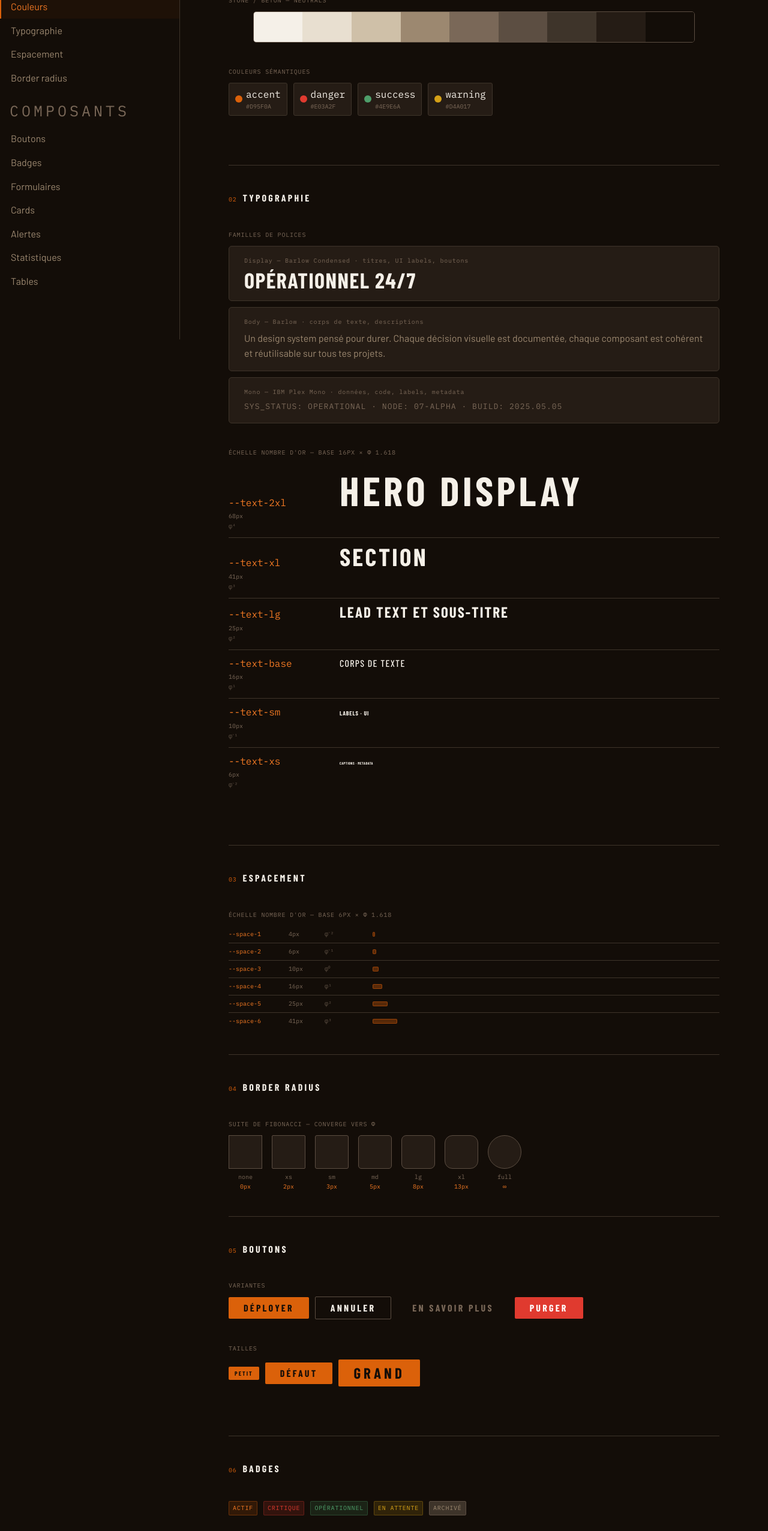
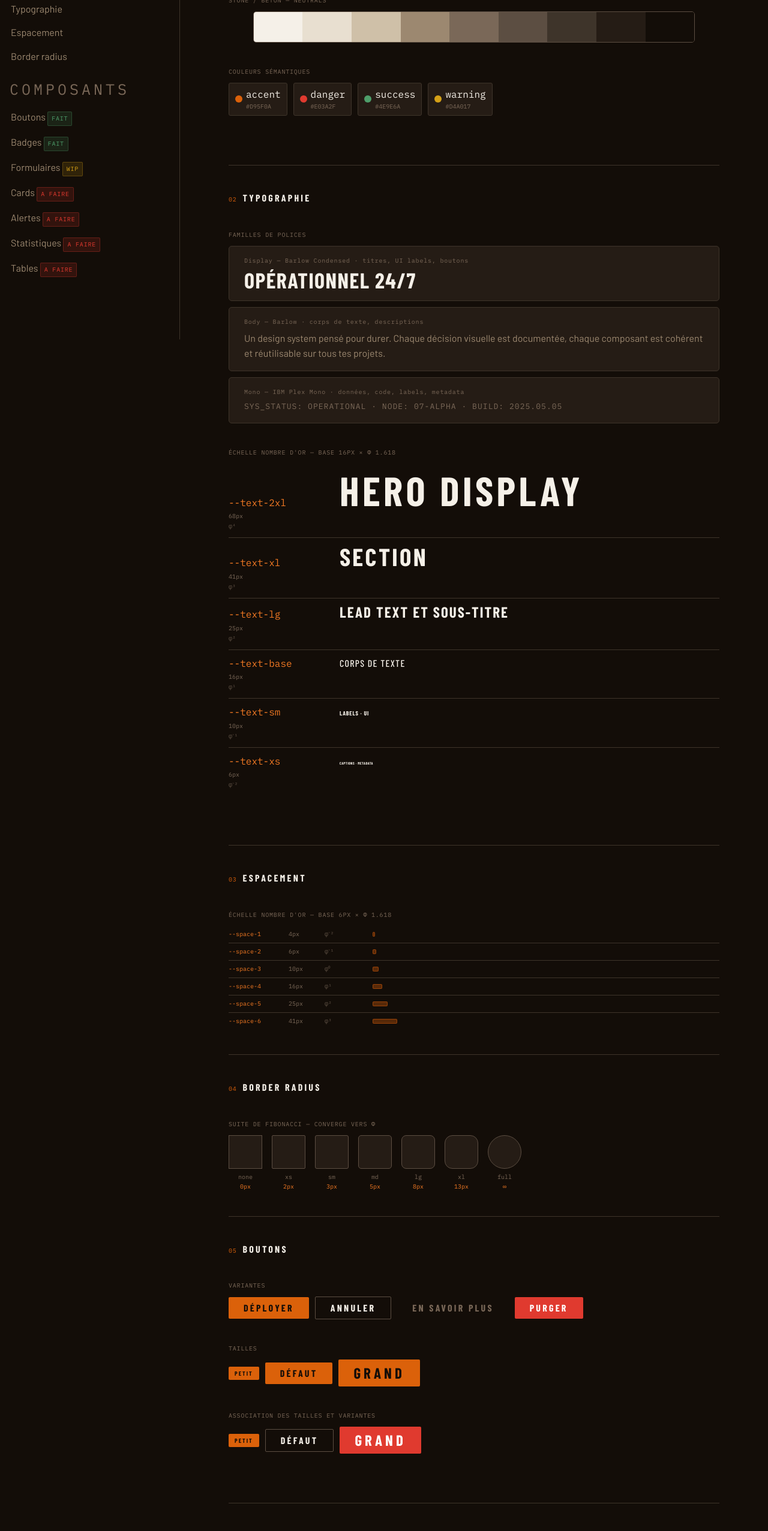
Before and after one commit to AmbroiseDonnet/DesignSystemLab, a React (Vite) app: page / in a window 1280 px wide. Shown: the part 234-2787 px from the top of the page at 60% size. Built offline with nearby package versions, Linux system fonts and the light colour scheme; a web font is replaced by a local one.

Commit message:
Changement du App.tsx pour observer et intégrer les composants

```diff
--- a/src/App.tsx
+++ b/src/App.tsx
@@ -1,3 +1,6 @@
+import Badge from "./composants/primitive/Badge";
+import Button from "./composants/primitive/Button";
+
 export default function App() {
   return (
     <>
@@ -8,7 +11,6 @@ export default function App() {
                 <div className="sidebar-brand">
                     <h1>Design System</h1>
                     <p>φ = 1.618 · v1.0</p>
-                    <p>Pour l'instant il n'y a aucun composant en react</p>
                 </div>
                 <nav>
                     <div className="nav-group">
@@ -20,13 +22,13 @@ export default function App() {
                     </div>
                     <div className="nav-group">
                         <span className="nav-group-label">Composants</span>
-                        <a href="#boutons" className="nav-link">Boutons</a>
-                        <a href="#badges" className="nav-link">Badges</a>
-                        <a href="#formulaires" className="nav-link">Formulaires</a>
-                        <a href="#cards" className="nav-link">Cards</a>
-                        <a href="#alertes" className="nav-link">Alertes</a>
-                        <a href="#stats" className="nav-link">Statistiques</a>
-                        <a href="#tables" className="nav-link">Tables</a>
+                        <a href="#boutons" className="nav-link">Boutons <Badge badgeType="success">Fait</Badge></a>
+                        <a href="#badges" className="nav-link">Badges <Badge badgeType="success">Fait</Badge></a>
+                        <a href="#formulaires" className="nav-link">Formulaires <Badge badgeType="warning">WIP</Badge></a>
+                        <a href="#cards" className="nav-link">Cards <Badge badgeType="danger">A faire</Badge></a>
+                        <a href="#alertes" className="nav-link">Alertes <Badge badgeType="danger">A faire</Badge></a>
+                        <a href="#stats" className="nav-link">Statistiques <Badge badgeType="danger">A faire</Badge></a>
+                        <a href="#tables" className="nav-link">Tables <Badge badgeType="danger">A faire</Badge></a>
                     </div>
                 </nav>
             </aside>
@@ -292,18 +294,26 @@ export default function App() {
                     <div className="subsection">
                         <span className="subsection-label">Variantes</span>
                         <div className="comp-row">
-                            <button className="btn btn-primary">Déployer</button>
-                            <button className="btn btn-secondary">Annuler</button>
-                            <button className="btn btn-ghost">En savoir plus</button>
-                            <button className="btn btn-danger">Purger</button>
+                            <Button variant="primary">Déployer</Button>
+                            <Button variant="secondary">Annuler</Button>
+                            <Button variant="ghost">En savoir plus</Button>
+                            <Button variant="danger">Purger</Button>
                         </div>
                     </div>
                     <div className="subsection">
                         <span className="subsection-label">Tailles</span>
                         <div className="comp-row">
-                            <button className="btn btn-primary btn-sm">Petit</button>
-                            <button className="btn btn-primary">Défaut</button>
-                            <button className="btn btn-primary btn-lg">Grand</button>
+                            <Button size="sm">Petit</Button>
+                            <Button size="md">Défaut</Button>
+                            <Button size="lg">Grand</Button>
+                        </div>
+                    </div>
+                    <div className="subsection">
+                        <span className="subsection-label">Association des tailles et variantes</span>
+                        <div className="comp-row">
+                            <Button variant="primary" size="sm">Petit</Button>
+                            <Button variant="secondary" size="md">Défaut</Button>
+                            <Button variant="danger" size="lg">Grand</Button>
                         </div>
                     </div>
                 </section>
@@ -315,11 +325,11 @@ export default function App() {
                         <span className="section-title">Badges</span>
                     </div>
                     <div className="comp-row">
-                        <span className="badge badge-accent">Actif</span>
-                        <span className="badge badge-danger">Critique</span>
-                        <span className="badge badge-success">Opérationnel</span>
-                        <span className="badge badge-warning">En attente</span>
-                        <span className="badge badge-neutral">Archivé</span>
+                        <Badge badgeType="accent">Actif</Badge>
+                        <Badge badgeType="danger">Critique</Badge>
+                        <Badge badgeType="success">Opérationnel</Badge>
+                        <Badge badgeType="warning">En attente</Badge>
+                        <Badge badgeType="neutral">Archivé</Badge>
                     </div>
                 </section>
 
```
